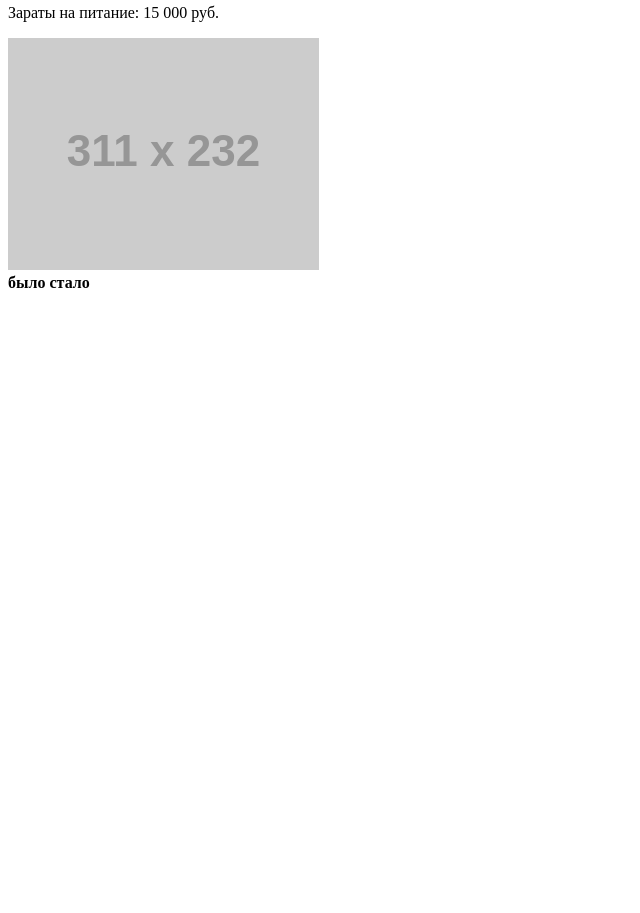
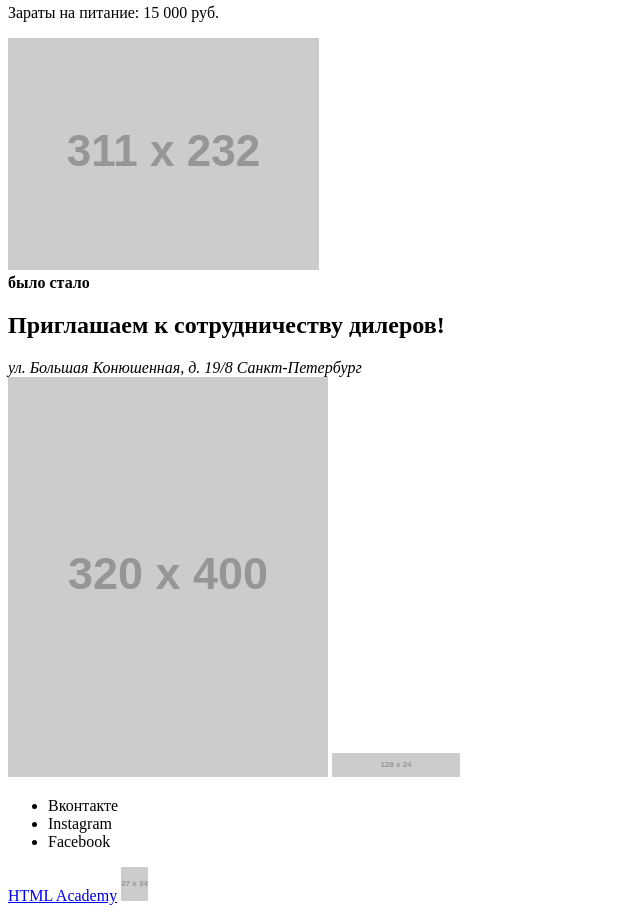
Before and after one commit to uzambara/1049277-cat-energy-17, a website: page source/index.html in a window 1280 px wide. Shown: the part 1141-2054 px from the top of the page, without its empty margins (0-640 px from the left). Before the commit the page ends 1441 px from the top, so only its background shows below. Drawn offline with Linux system fonts and the light colour scheme; placeholder pictures from the web are drawn by us.

Commit message:
Разметил footer index.html

```diff
--- a/source/index.html
+++ b/source/index.html
@@ -90,5 +90,31 @@
         </div>
       </article>
     </main>
+    <footer>
+      <div>
+        <h2>Приглашаем к сотрудничеству дилеров!</h2>
+        <address>
+          ул. Большая Конюшенная, д. 19/8 Санкт-Петербург
+        </address>
+      </div>
+      <img src="http://placehold.it/320x400" alt="ул. Большая Конюшенная, д. 19/8 Санкт-Петербург на
+        карте" width="320" height="400">
+      <a>
+        <img src="http://placehold.it/128x24" alt="Cat energy" width="128" height="24">
+      </a>
+      <ul>
+        <li>
+          <a>Вконтакте</a>
+        </li>
+        <li>
+          <a>Instagram</a>
+        </li>
+        <li>
+          <a>Facebook</a>
+        </li>
+      </ul>
+      <a href="htmlacademy.ru">HTML Academy</a>
+      <img src="http://placehold.it/27x34" alt="Логотип htmlacademy" width="27" height="34">
+    </footer>
   </body>
 </html>
```
